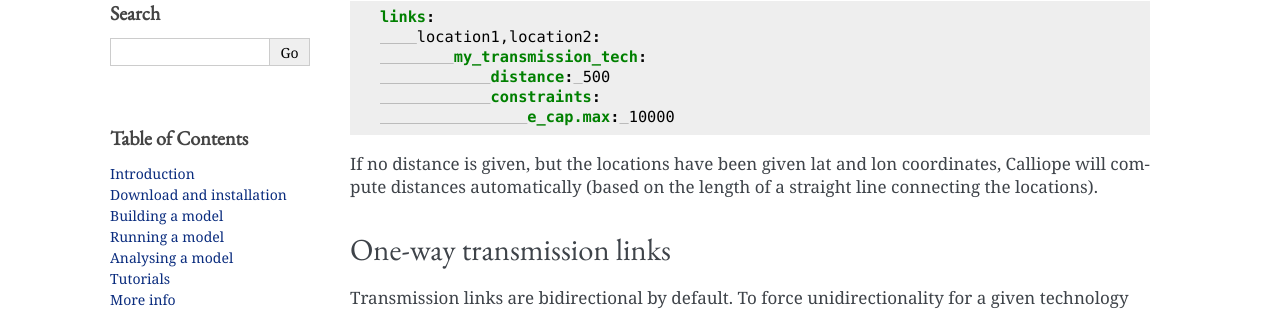
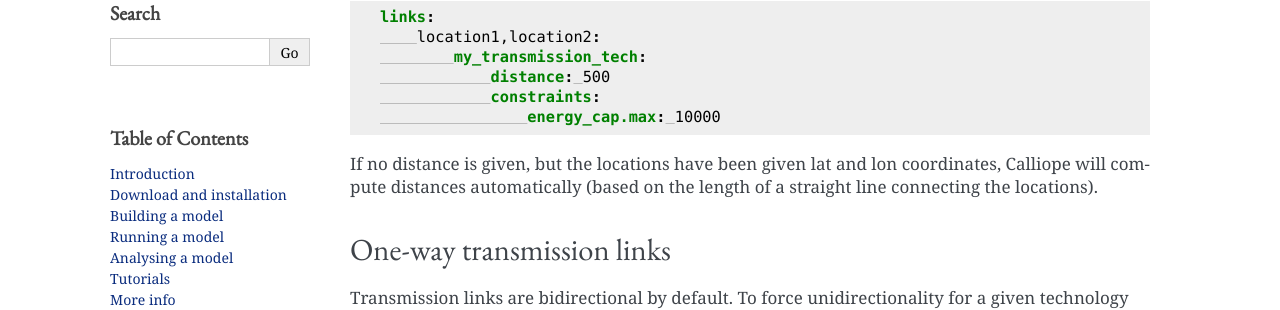
Before and after one commit to calliope-project/calliope, a Sphinx documentation site: the page built from doc/user/ref_advanced_func.rst, in a window 1280 px wide and 900 px high, scrolled down 374 px. Shown: the part 152-462 px from the top of the window. Built offline with Sphinx 7.4.7, drawn with Linux system fonts in a browser that asks for light colours; pages that are not in the unit, such as notebooks, are missing from menus; a script that is not in the unit is left out; some of the changed text lies outside the part shown.

Commit message:
e_cap --> energy_cap

```diff
--- a/doc/user/ref_advanced_func.rst
+++ b/doc/user/ref_advanced_func.rst
@@ -30,7 +30,7 @@ The distance is specified in transmission links:
             my_transmission_tech:
                 distance: 500
                 constraints:
-                    e_cap.max: 10000
+                    energy_cap.max: 10000
 
 If no distance is given, but the locations have been given lat and lon coordinates, Calliope will compute distances automatically (based on the length of a straight line connecting the locations).
 
@@ -373,7 +373,7 @@ For example:
                 energy_cap_max: 2000
             costs:
                 monetary:
-                    e_cap: 750
+                    energy_cap: 750
         pv_rooftop:
             essentials:
                 parent: pv
@@ -382,7 +382,7 @@ For example:
                 energy_cap_max: 10000
             costs:
                 monetary:
-                    e_cap: 1000
+                    eenergy_cap: 1000
 
 None of the ``tech_groups`` appear in model results, they are only used to group model configuration values.
 
--- a/doc/user/ref_config_listing.rst
+++ b/doc/user/ref_config_listing.rst
@@ -48,7 +48,7 @@ List of run settings
 List of possible constraints
 ----------------------------
 
-The following table lists all available technology constraint settings and their default values. All of these can be set by ``tech_identifier.constraints.constraint_name``, e.g. ``nuclear.constraints.e_cap.max``.
+The following table lists all available technology constraint settings and their default values. All of these can be set by ``tech_identifier.constraints.constraint_name``, e.g. ``nuclear.constraints.energy_cap.max``.
 
 .. csv-table::
    :file: includes/default_constraints.csv
@@ -61,7 +61,7 @@ The following table lists all available technology constraint settings and their
 List of possible costs
 ----------------------
 
-These are all the available costs, which are set to :math:`0` by default for every defined cost class. Costs are set by ``tech_identifier.costs.cost_class.cost_name``, e.g. ``nuclear.costs.monetary.e_cap``.
+These are all the available costs, which are set to :math:`0` by default for every defined cost class. Costs are set by ``tech_identifier.costs.cost_class.cost_name``, e.g. ``nuclear.costs.monetary.energy_cap``.
 
 .. csv-table::
    :file: includes/default_costs.csv
```
